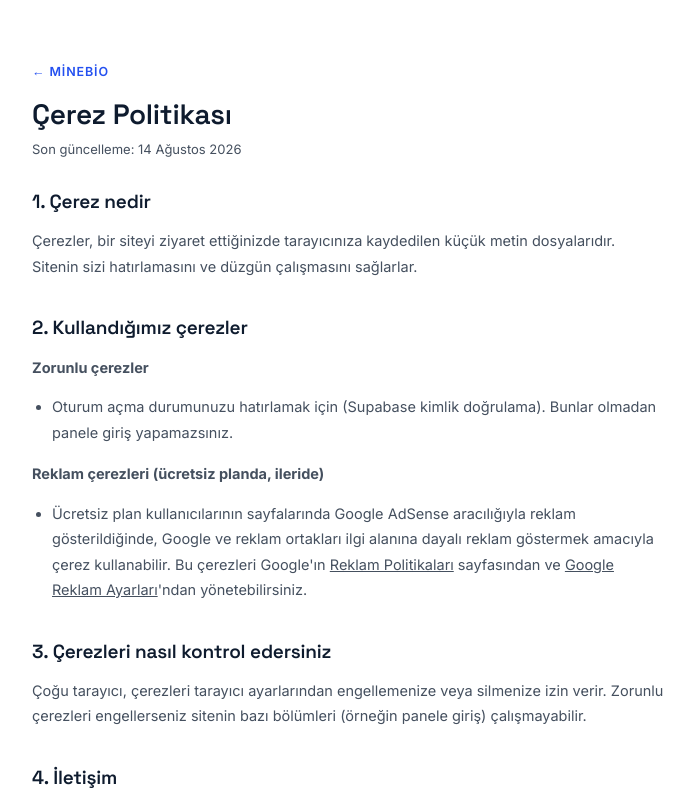
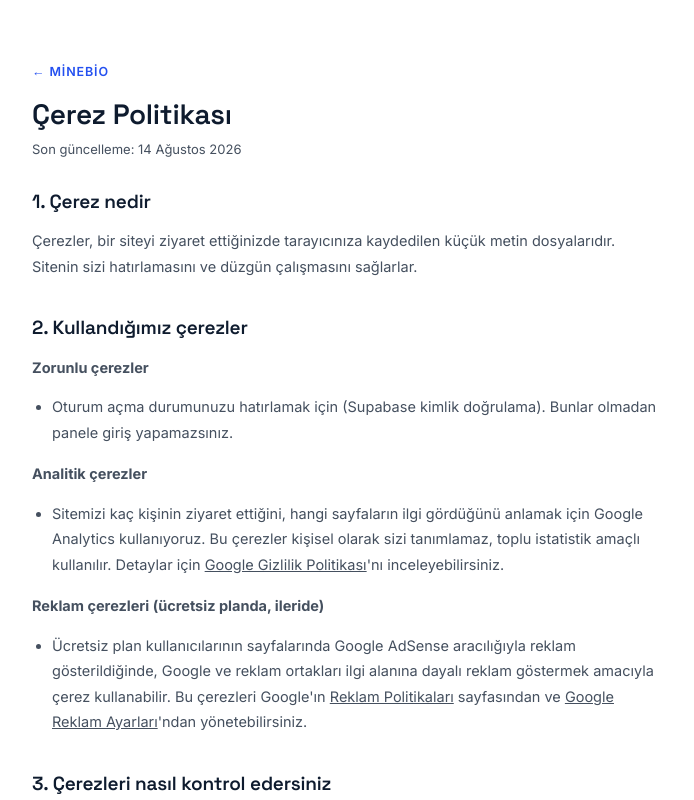
Before and after one commit to enisasistbt-ai/teksayfa, a Next.js app: page /cerez-politikasi in a window 1280 px wide. Shown: the top 800 px of the page, without its empty margins (292-986 px from the left). Built offline with nearby package versions, Linux system fonts and the light colour scheme.

Commit message:
Add files via upload

```diff
--- a/app/cerez-politikasi/page.js
+++ b/app/cerez-politikasi/page.js
@@ -28,6 +28,19 @@ export default function CerezPolitikasi() {
           <li>
             Oturum açma durumunuzu hatırlamak için (Supabase kimlik
             doğrulama). Bunlar olmadan panele giriş yapamazsınız.
+          </li>
+        </ul>
+        <p><strong>Analitik çerezler</strong></p>
+        <ul>
+          <li>
+            Sitemizi kaç kişinin ziyaret ettiğini, hangi sayfaların ilgi
+            gördüğünü anlamak için Google Analytics kullanıyoruz. Bu
+            çerezler kişisel olarak sizi tanımlamaz, toplu istatistik amaçlı
+            kullanılır. Detaylar için{" "}
+            <a href="https://policies.google.com/privacy" target="_blank" rel="noopener noreferrer">
+              Google Gizlilik Politikası
+            </a>
+            'nı inceleyebilirsiniz.
           </li>
         </ul>
         <p><strong>Reklam çerezleri (ücretsiz planda, ileride)</strong></p>
```
